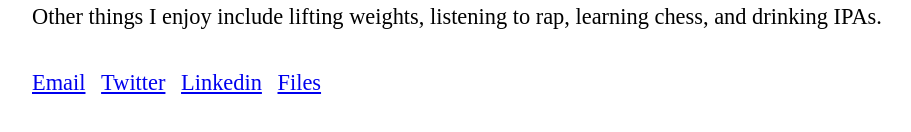
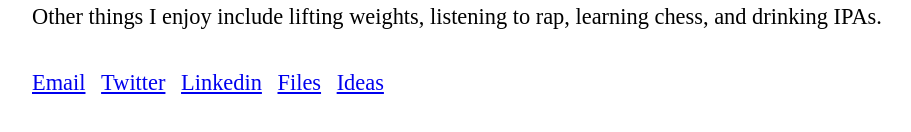
Before and after one commit to logangeorge01/lagsite, a plain HTML site: page index.html in a window 1280 px wide. Shown: the part 636-768 px from the top of the page, without its empty margins (96-1007 px from the left). Drawn offline with Linux system fonts and the light colour scheme.

Commit message:
Update index.html

```diff
--- a/index.html
+++ b/index.html
@@ -17,6 +17,7 @@
          <a href="https://twitter.com/logangeorge01" style="margin-left:10px">Twitter</a>
          <a href="https://linkedin.com/in/logangeorge" style="margin-left:10px">Linkedin</a>
          <a href="https://lagsoftware.com/files/" style="margin-left:10px">Files</a>
+         <a href="./ideas.html" style="margin-left:10px">Ideas</a>
       </div>
    </body>
 </html>
```
